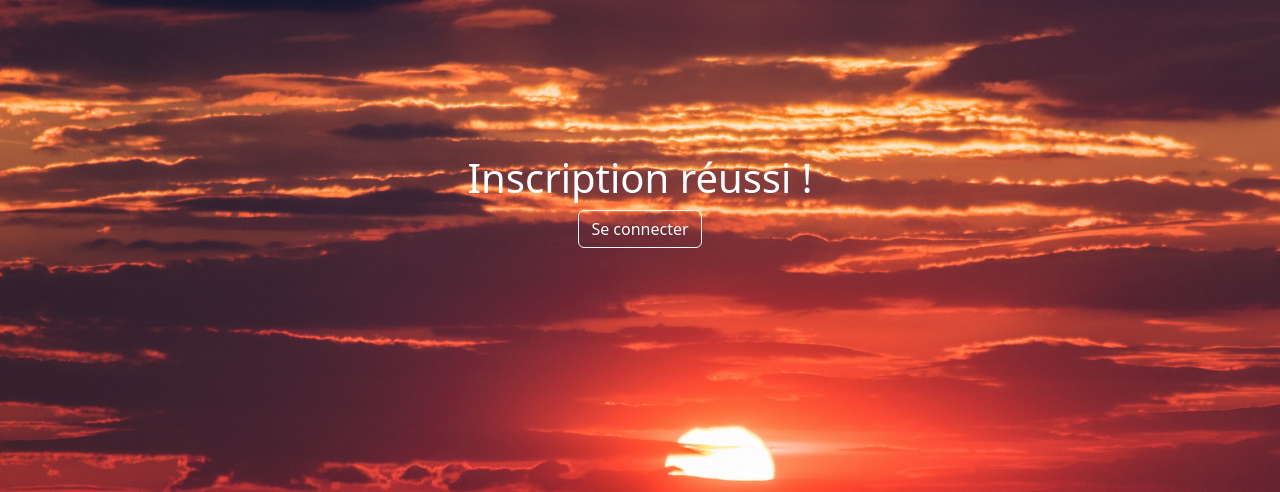
After one commit to FAUPINRemi/SAE303, a PHP site: page /confirmation-inscription.php in a window 1280 px wide. The commit adds this page. Shown: the top 492 px of the page. Run offline with PHP 8.4, Linux system fonts and the light colour scheme.

Commit message:
inscription ok

```diff
--- /dev/null
+++ b/confirmation-inscription.php
@@ -0,0 +1,32 @@
+
+
+
+
+
+
+
+<!DOCTYPE html>
+<html lang="fr">
+<head>
+    <meta charset="UTF-8">
+    <meta http-equiv="X-UA-Compatible" content="IE=edge">
+    <meta name="viewport" content="width=device-width, init-ial-scale=1.0">
+    <link rel="stylesheet" href="style.css" type="text/css">
+    <title>INSCRIPTION</title>
+
+    <script src="https://cdn.jsdelivr.net/npm/bootstrap@5.3.2/dist/js/bootstrap.bundle.min.js" integrity="sha384-C6RzsynM9kWDrMNeT87bh95OGNyZPhcTNXj1NW7RuBCsyN/o0jlpcV8Qyq46cDfL" crossorigin="anonymous"></script>
+        <link href="https://cdn.jsdelivr.net/npm/bootstrap@5.3.2/dist/css/bootstrap.min.css" rel="stylesheet" integrity="sha384-T3c6CoIi6uLrA9TneNEoa7RxnatzjcDSCmG1MXxSR1GAsXEV/Dwwykc2MPK8M2HN" crossorigin="anonymous">
+    </head>
+<body >
+
+</nav>
+
+    <div id="ins" class="container p-1 rounded-5 bg text-white text-center mx-auto" style="margin-top:150px;">
+<h1>Inscription réussi !</h1>
+<button class="btn btn-outline-light">Se connecter</button>
+</div>
+
+
+
+</body>
+</html>
--- a/index.php
+++ b/index.php
@@ -60,7 +60,7 @@
             <img style="filter: brightness(65%);" src="./ACF2L/images/slide-3.jpg" class="d-block w-100" alt="Slide3">
             <div class="carousel-caption position-absolute top-50 start-50 translate-middle text-center w-100">
                 <h1>Venez piloter un ULM !<br></h1>
-                <button class="btn btn-outline-light">Réserver maintenant !</button>
+               <a><button class="btn btn-outline-light">Réserver maintenant !</button></a>
             </div>
         </div>
     </div>
```
Also changed, not shown: traitement-inscription.php (+22 -0 lines).
